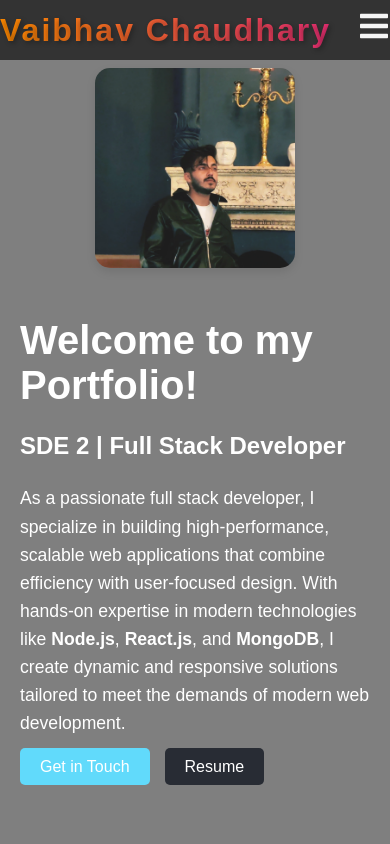
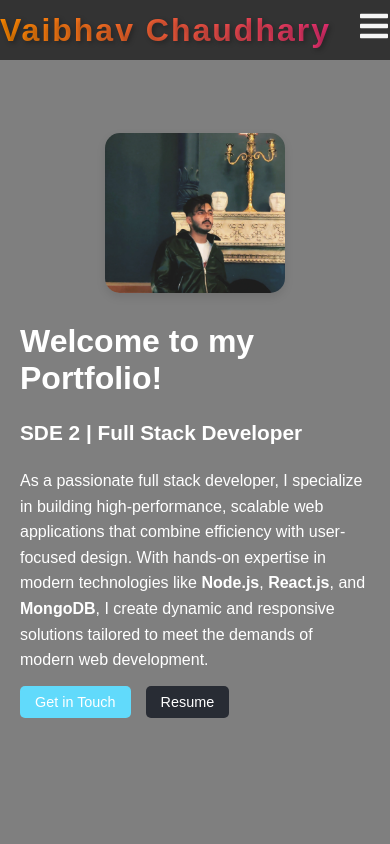
Before and after one commit to VaibhavCse/my-portfolio, a React (Create React App) app: page / in a window 390 px wide. Shown: the top 844 px of the page. Built offline with nearby package versions, Linux system fonts and the light colour scheme.

Commit message:
New changes for bot

```diff
--- a/public/index.html
+++ b/public/index.html
@@ -45,5 +45,6 @@
     <!-- Botpress Scripts -->
     <script src="https://cdn.botpress.cloud/webchat/v2.2/inject.js"></script>
     <script src="https://files.bpcontent.cloud/2025/01/04/09/20250104093459-VTUP03A4.js"></script>
+
   </body>
 </html>
--- a/src/components/Home.css
+++ b/src/components/Home.css
@@ -38,8 +38,9 @@
 }
 
 .profile-img {
-  width: 350px;
-  height: 350px; /* Ensure a square aspect ratio */
+  width: 100%;
+  max-width: 350px;
+  height: auto; /* Maintain aspect ratio */
   object-fit: cover;
   border-radius: 15px;
   box-shadow: 0 4px 10px rgba(0, 0, 0, 0.1);
@@ -98,11 +99,13 @@
   .home-container {
     flex-direction: column;
     text-align: center;
+    gap: 30px; /* Add spacing between sections */
   }
 
   .profile-img {
-    width: 200px;
-    height: 200px;
+    width: 80%; /* Reduce the size for mobile */
+    max-width: 250px; /* Ensure it doesn’t exceed this size */
+    height: auto; /* Maintain aspect ratio */
   }
 
   .home-right h1 {
@@ -122,3 +125,27 @@
     padding: 10px 20px;
   }
 }
+
+@media (max-width: 480px) {
+  .home-right h1 {
+    font-size: 2rem;
+  }
+
+  .role-title {
+    font-size: 1.3rem;
+  }
+
+  .description {
+    font-size: 1rem;
+  }
+
+  .profile-img {
+    width: 90%; /* Ensure it fits well on smaller screens */
+    max-width: 200px; /* Reduce further for very small devices */
+  }
+
+  .btn {
+    font-size: 0.9rem;
+    padding: 8px 15px;
+  }
+}
```
